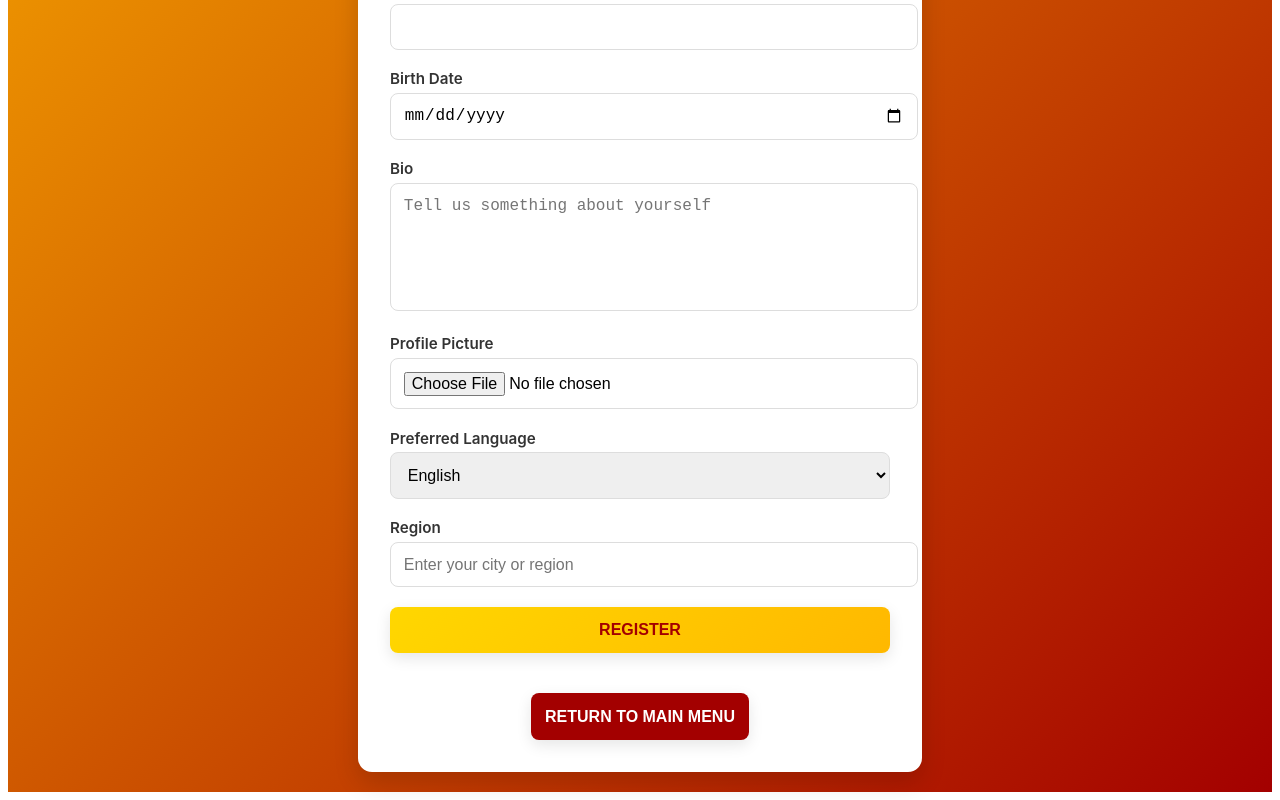
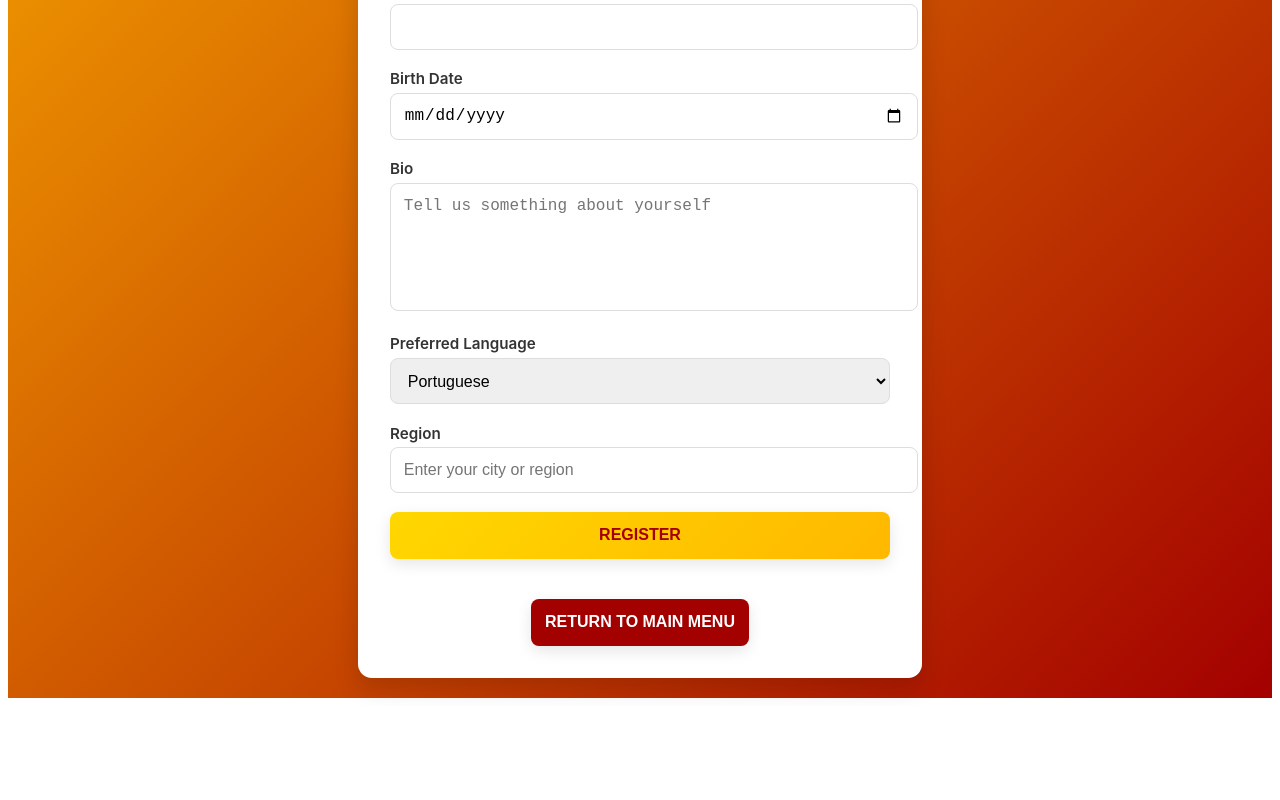
Before and after one commit to Br4yan-MB0/gitexemple, a Next.js app: page /register in a window 1280 px wide. Shown: the part 581-1381 px from the top of the page. After the commit the page ends 1287 px from the top, so only its background shows below. Built offline with nearby package versions, Linux system fonts and the light colour scheme.

Commit message:
upgrade code

```diff
--- a/src/components/Register.js
+++ b/src/components/Register.js
@@ -3,16 +3,18 @@ import { useRouter } from 'next/router';
 
 const Register = () => {
   const [username, setUsername] = useState('');
-  const [fullName, setFullName] = useState('');
   const [email, setEmail] = useState('');
+
   const [password, setPassword] = useState('');
   const [confirmPassword, setConfirmPassword] = useState('');
+  const [bio, setBio] = useState('');
+  const [fullName, setFullName] = useState('');
   const [birthDate, setBirthDate] = useState('');
-  const [bio, setBio] = useState('');
+  const [language, setLanguage] = useState('Portuguese');
+  const [region, setRegion] = useState('');
   const [profilePicture, setProfilePicture] = useState(null);
-  const [preview, setPreview] = useState(''); // Pré-visualização da imagem
-  const [preferredLanguage, setPreferredLanguage] = useState('English');
-  const [region, setRegion] = useState('');
+  const [preview, setPreview] = useState('');
+
   const [errorMessage, setErrorMessage] = useState('');
   const router = useRouter();
 
@@ -40,21 +42,12 @@ const Register = () => {
       return;
     }
 
-    const formData = new FormData();
-    formData.append('username', username);
-    formData.append('fullName', fullName);
-    formData.append('email', email);
-    formData.append('password', password);
-    formData.append('birthDate', birthDate);
-    formData.append('bio', bio);
-    formData.append('profilePicture', profilePicture); // Adiciona a imagem de perfil
-    formData.append('preferredLanguage', preferredLanguage);
-    formData.append('region', region);
-
     try {
       const response = await fetch('/api/register-user-db', {
         method: 'POST',
         body: formData, // Envio como FormData para suportar a imagem
+        headers: { 'Content-Type': 'application/json' },
+        body: JSON.stringify({ username, email, password, bio, fullName, birthDate, region, profilePicture,preview}),
       });
 
       const data = await response.json();
@@ -83,6 +76,7 @@ const Register = () => {
               required
             />
           </div>
+
           <div className="input-container">
             <label htmlFor="username">Username</label>
             <input
@@ -123,6 +117,7 @@ const Register = () => {
               required
             />
           </div>
+
           <div className="input-container">
             <label htmlFor="birthDate">Birth Date</label>
             <input
@@ -133,6 +128,7 @@ const Register = () => {
               required
             />
           </div>
+
           <div className="input-container">
             <label htmlFor="bio">Bio</label>
             <textarea
@@ -143,17 +139,17 @@ const Register = () => {
               rows="3"
             />
           </div>
-          <div className="input-container">
+          {/*<div className="input-container">
             <label htmlFor="profilePicture">Profile Picture</label>
             <input type="file" id="profilePicture" onChange={handleFileChange} accept="image/*" />
             {preview && <img src={preview} alt="Profile Preview" className="profile-preview" />}
-          </div>
+  </div>*/}
           <div className="input-container">
             <label htmlFor="preferredLanguage">Preferred Language</label>
             <select
               id="preferredLanguage"
-              value={preferredLanguage}
-              onChange={(e) => setPreferredLanguage(e.target.value)}
+              value={language}
+              onChange={(e) => setLanguage(e.target.value)}
             >
               <option value="English">English</option>
               <option value="Spanish">Spanish</option>
@@ -170,11 +166,14 @@ const Register = () => {
               onChange={(e) => setRegion(e.target.value)}
               placeholder="Enter your city or region"
             />
-          </div>
+        </div>
+
           {errorMessage && <p className="error-message">{errorMessage}</p>}
+
           <button type="submit" className="button primary-button">
             Register
           </button>
+
         </form>
         <button onClick={() => router.push('/')} className="button mt-20">
           Return to Main Menu
--- a/src/pages/api/register-user-db.js
+++ b/src/pages/api/register-user-db.js
@@ -5,7 +5,7 @@ export default async function handler(req, res) {
   if (req.method === 'POST') {
     try {
       //const { username, fullName, email, password, birthDate, bio, preferredLanguage, region, profile_pic } = req.body;
-      const { username, email, password} = req.body;
+      const { username, email, password, birthDate} = req.body;
 
       // Debugging: Verifique se os dados estão chegando corretamente
       console.log(req.body);
@@ -38,9 +38,9 @@ export default async function handler(req, res) {
       // Insert the new user into the database
       const [result] = await pool.query(
         //'INSERT INTO users (username, fullName, email, password, birthDate, bio, preferredLanguage, region, profile_pic) VALUES (?, ?, ?, ?, ?, ?, ?, ?, ?)',
-        'INSERT INTO users (username, password, email) VALUES (?, ?, ?)',
+        'INSERT INTO users (username, password, email, birthDate) VALUES (?, ?, ?, ?)',
         //[username, fullName, email, encryptedPassword, birthDate, bio, preferredLanguage, region, profile_pic]
-        [username, encryptedPassword, email]
+        [username, encryptedPassword, email, birthDate]
       );
 
       if (result.affectedRows > 0) {
```
